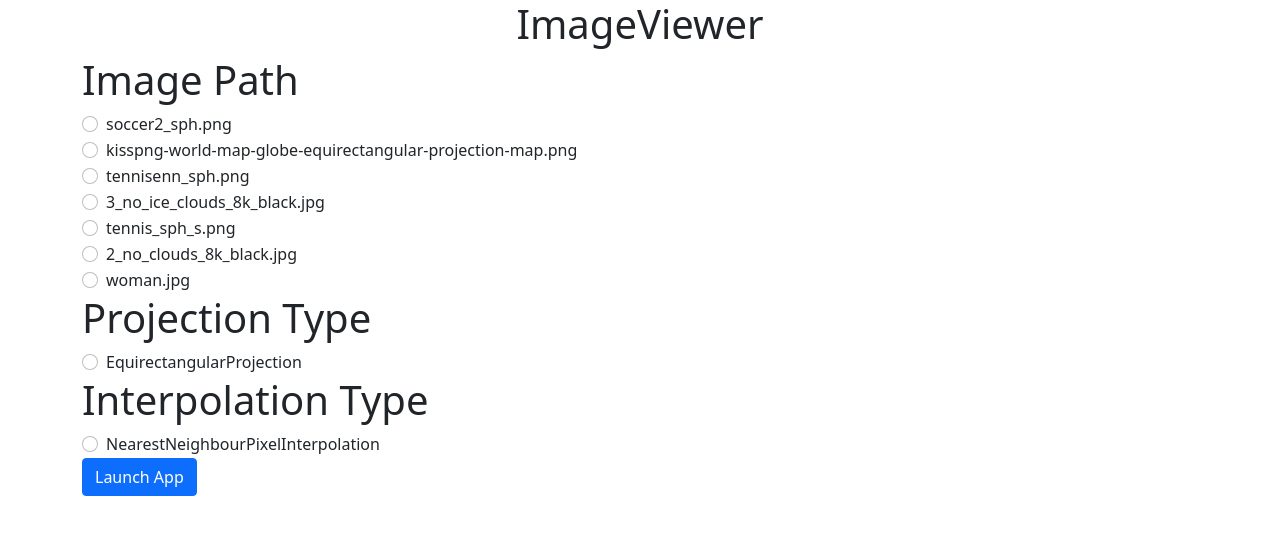
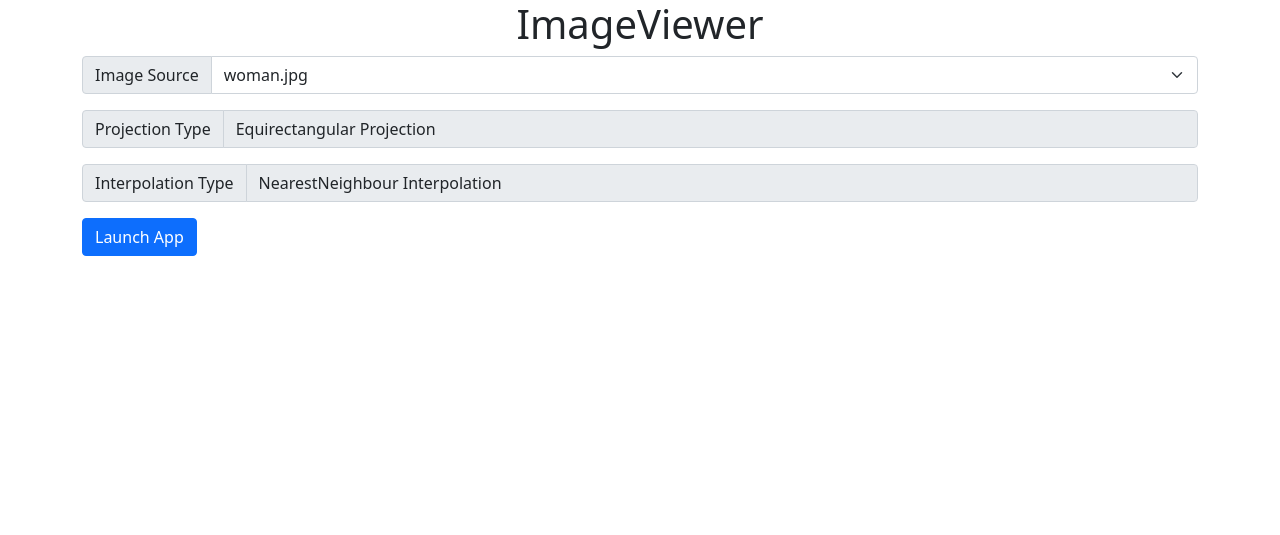
Before and after one commit to rottaca/PovGlobe, a Flask app: page /configure_app?name=ImageViewer in a window 1280 px wide. Shown: the top 535 px of the page. Run offline with Flask 2, Linux system fonts and the light colour scheme.

Commit message:
Improved Web UI layout and added more apps.

```diff
--- a/py_src/app.py
+++ b/py_src/app.py
@@ -37,11 +37,11 @@ def launch_app():
         arg_name = arg["name"]
         arg_val = None
         if "options" in arg:
-            for o in arg["options"]:
-                arg_val = request.args.get(f"{arg_name}_{o}", default=None, type=str)
-                if arg_val == "on":
-                    arg_val = arg["options"][o]
-                    break
+            arg_val = request.args.get(f"{arg_name}", default=None, type=str)
+            if arg_val in arg["options"]:
+                arg_val = arg["options"][arg_val]
+            else:
+                return "Failed: Invalid option for arg {}".format(arg_name)
 
         args.append(arg_val)
 
@@ -69,20 +69,21 @@ def configure_app():
     simple_args = []
     options_args = []
 
-    for arg in app["args"]:
-        if arg["type"] == "img_path":
-            options_args.append(arg)
-        elif arg["type"] == "proj":
-            options_args.append(arg)
-        elif arg["type"] == "interp":
-            options_args.append(arg)
+    if len(app["args"]) == 0:
+        return redirect("/launch_app?name=" + app_name, code=302)
+    else:
+        for arg in app["args"]:
+            if arg["type"] == "options":
+                options_args.append(arg)
+            else:
+                raise NotImplementedError()
 
-    res = render_template(
-        "configure_app.html",
-        app_name=app_name,
-        simple_args=simple_args,
-        options_args=options_args,
-    )
+        res = render_template(
+            "configure_app.html",
+            app_name=app_name,
+            simple_args=simple_args,
+            options_args=options_args,
+        )
     return res
 
 
--- a/py_src/globe_wrapper.py
+++ b/py_src/globe_wrapper.py
@@ -41,20 +41,20 @@ all_images = {
 }
 
 arg_projection = dict(
-    type="proj",
+    type="options",
     name="Projection Type",
     desc="",
-    options={"EquirectangularProjection": proj},
+    options={"Equirectangular Projection": proj},
 )
 
 arg_interpolation = dict(
-    type="interp",
+    type="options",
     name="Interpolation Type",
     desc="",
-    options={"NearestNeighbourPixelInterpolation": interp},
+    options={"NearestNeighbour Interpolation": interp},
 )
 
-arg_images = dict(type="img_path", name="Image Path", desc="", options=all_images)
+arg_images = dict(type="options", name="Image Source", desc="", options=all_images)
 
 all_apps = [
     dict(
@@ -79,6 +79,18 @@ all_apps = [
         name="ClockApp",
         type=ClockApp.ClockApp,
         args=[],
+    ),
+    dict(
+        name="TileServerApp",
+        type=tile_server_api.TileServerApp,
+        args=[
+            dict(
+                type="options",
+                name="Tile Servers",
+                desc="",
+                options=tile_server_api.tile_map_urls,
+            )
+        ],
     ),
 ]
 
--- a/py_src/templates/configure_app.html
+++ b/py_src/templates/configure_app.html
@@ -19,18 +19,23 @@
             <input class="form-check-input" style="display: none;" type="text" name="name" value="{{app_name}}">
 
             {% for arg in options_args %}
-            <h1>{{arg["name"]}}</h1>
+            {% if arg["options"]|length > 1 %}
+            <div class="input-group mb-3">
+                <span class="input-group-text">{{arg['name']}}</span>
+                <select class="form-select" id="arg_{{arg['name']}}" name="{{arg['name']}}">
+                    {% for option_name in arg["options"] %}
+                    <option selected>{{option_name}}</option>
+                    {% endfor %}
+                </select>
+            </div>
+            {% elif arg["options"]|length == 1 %}
+            <div class="input-group mb-3">
+                <span class="input-group-text">{{arg['name']}}</span>
+                <input class="form-control" id="arg_{{arg['name']}}" type="text" value="{{arg['options'] | first}}"
+                    name="{{arg['name']}}" aria-label="" readonly>
+            </div>
 
-            {% for option_name in arg["options"] %}
-            <div class="form-check">
-                <input class="form-check-input" type="radio" name="{{arg['name']}}_{{option_name}}"
-                    id="opt_{{option_name}}">
-                <label class="form-check-label" for="opt_{{option_name}}">
-                    {{option_name}}
-                </label>
-            </div>
-            {% endfor %}
-
+            {% endif %}
             {% endfor %}
             <button type="submit" class="btn btn-primary">Launch App</button>
         </form>
```
Also changed, not shown: res/img/4_no_ice_clouds_8k_black.jpg (renamed from res/img/3_no_ice_clouds_8k_black.jpg).
